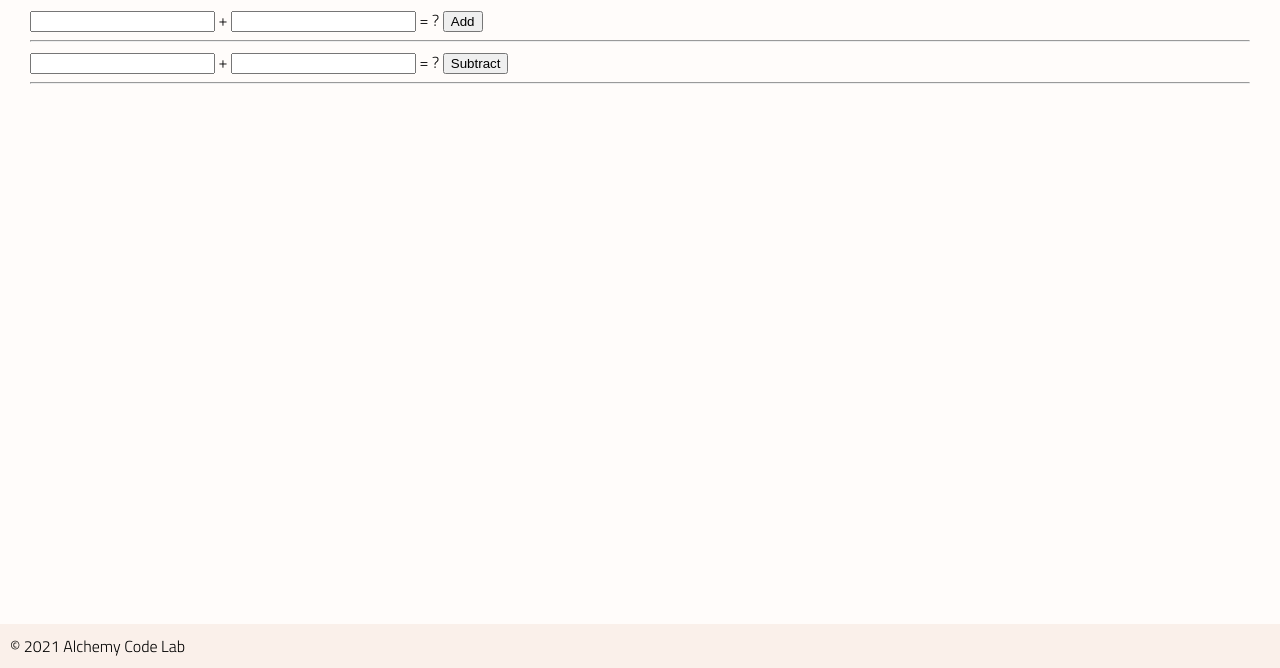
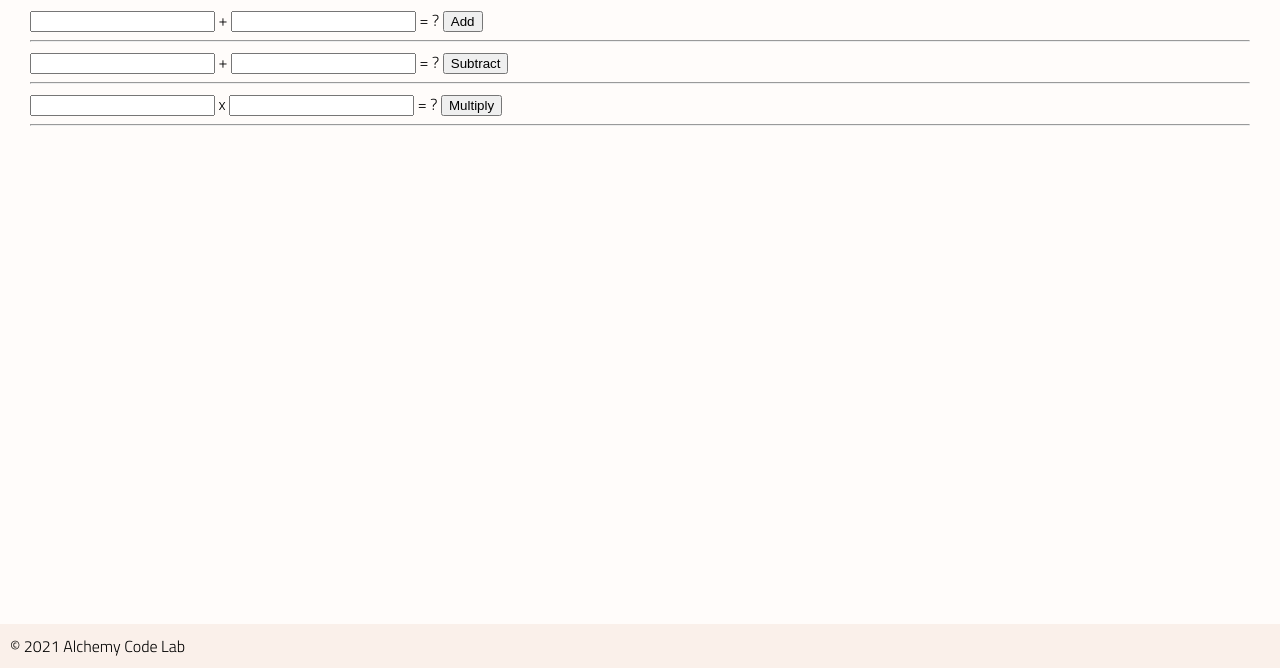
Before and after one commit to pete-hamrick/lab-04-calculator, a plain HTML site: page index.html in a window 1280 px wide. Shown: the part 132-800 px from the top of the page. Drawn offline with Linux system fonts and the light colour scheme.

Commit message:
made multiply UI

```diff
--- a/index.html
+++ b/index.html
@@ -34,6 +34,14 @@
         <button id="sub-button">Subtract</button>
         <hr>
 
+        <input type="number" id="mult-num1">
+        <span>x</span>
+        <input type="number" id="mult-num2">
+        <span>=</span>
+        <span id="mult-answer">?</span>
+        <button id="mult-button">Multiply</button>
+        <hr>
+
     </main>
 
     <footer>
```
